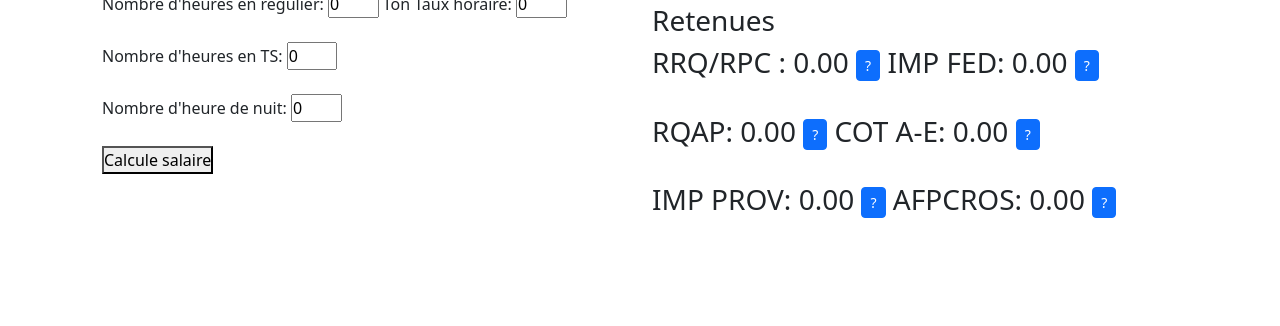
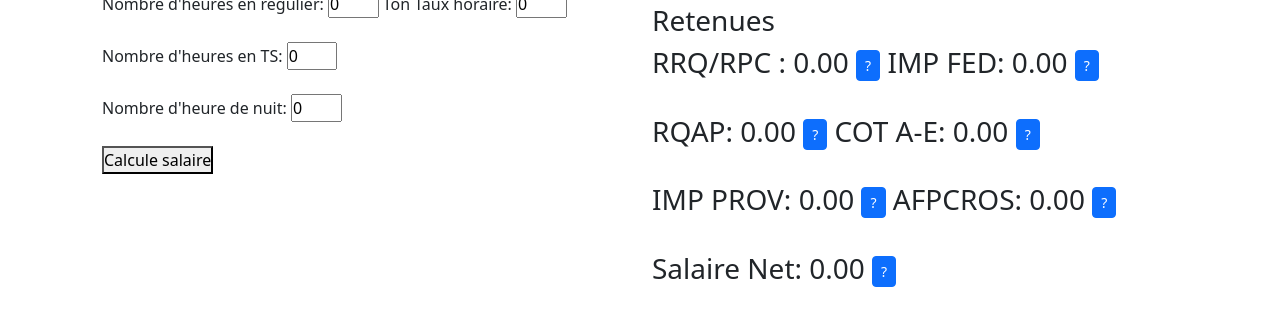
Before and after one commit to MarceloNicolasTrindadeRodriguez1/89, a plain HTML site: page index.html in a window 1280 px wide. Both pictures are taken after a click on the button "Calcule salaire". Shown: the part 226-552 px from the top of the page. Drawn offline with nearby package versions, Linux system fonts and the light colour scheme.

Commit message:
rajout du salaire net

```diff
--- a/index.html
+++ b/index.html
@@ -5,7 +5,9 @@
     <meta http-equiv="X-UA-Compatible" content="IE=edge">
     <meta name="viewport" content="width=device-width, initial-scale=1.0">
     <!-- CSS Script  -->
-    <link rel="stylesheet" href="/styles.css">
+    <link rel="stylesheet" href="styles.css">
+    <!-- JS -->
+    <script src="script.js"></script>
     <!-- Bootstrap CDN -->
     <link href="https://cdn.jsdelivr.net/npm/bootstrap@5.3.2/dist/css/bootstrap.min.css" rel="stylesheet" integrity="sha384-T3c6CoIi6uLrA9TneNEoa7RxnatzjcDSCmG1MXxSR1GAsXEV/Dwwykc2MPK8M2HN" crossorigin="anonymous">
 
@@ -74,67 +76,5 @@
 </div>
 <script src="https://cdn.jsdelivr.net/npm/@popperjs/core@2.11.8/dist/umd/popper.min.js" integrity="sha384-I7E8VVD/ismYTF4hNIPjVp/Zjvgyol6VFvRkX/vR+Vc4jQkC+hVqc2pM8ODewa9r" crossorigin="anonymous"></script>
 <script src="https://cdn.jsdelivr.net/npm/bootstrap@5.3.2/dist/js/bootstrap.min.js" integrity="sha384-BBtl+eGJRgqQAUMxJ7pMwbEyER4l1g+O15P+16Ep7Q9Q+zqX6gSbd85u4mG4QzX+" crossorigin="anonymous"></script>
-
-<script>
-    const tooltips = document.querySelectorAll('.tt');
-    tooltips.forEach(t => {new bootstrap.Tooltip(t)} )
-
-
-    function calculeSalaire(){
-    const nombreHeure = parseFloat(document.getElementById('NombreHeure').value);
-    const tauxHoraire = parseFloat(document.getElementById('TauxHoraire').value);
-    const nombreHeureTS = parseFloat(document.getElementById('NombreHeureTS').value);
-    const nombreHeureNuit = parseFloat(document.getElementById('NombreHeureNuit').value);
-
-    let revenue = (nombreHeure * tauxHoraire) + (nombreHeureTS * (tauxHoraire * 1.5)) + (nombreHeureNuit * 1.1);
-    revenue = revenue.toFixed(2);
-    document.getElementById("resultat_brut").innerHTML =  `Total Brut: ${revenue} <button type="button" class="btn btn-primary btn-sm" data-bs-toggle="tooltip" data-bs-placement="top" title="N'inclut pas le montant 'Avant Imposable' qui depend de ton abonnement parking">
-            ?
-          </button>`;
-    document.getElementById("titre").innerHTML =  "Releve des retenus potentiel";
-
-    /*Afficher les retenues*/
-    const rrq = (revenue * 0.06).toFixed(2);
-    const impoFed = (revenue * 0.08).toFixed(2);
-    const rqap = (revenue * 0.049).toFixed(2);
-    const cotAE = (revenue * 0.02).toFixed(2);
-    const impoProv = (revenue * 0.1).toFixed(2);
-    const afpcros = (revenue * 0.02).toFixed(2);
-    document.getElementById("retenues").innerHTML = ` <h3>Retenues</h3> RRQ/RPC :  ${rrq}  <button type="button" class="btn btn-primary btn-sm" data-bs-toggle="tooltip" data-bs-placement="top" title="Regime de retraite du Canada (environ 6% du salaire brut)">
-            ?
-          </button>
-          IMP FED: ${impoFed} <button type="button" class="btn btn-primary btn-sm" data-bs-toggle="tooltip" data-bs-placement="top" title="Impot Federal varie selon ton salaire (mit a 8% pour une estimation)">
-            ?
-          </button><br></br>
-          RQAP: ${rqap} <button type="button" class="btn btn-primary btn-sm" data-bs-toggle="tooltip" data-bs-placement="top" title="Regime quebecois d'assurance parentale">
-            ?
-          </button>
-          COT A-E: ${cotAE} <button type="button" class="btn btn-primary btn-sm" data-bs-toggle="tooltip" data-bs-placement="top" title="Cotisation additionnelle pour les services de santé et les services sociaux">
-            ?
-          </button><br></br>
-          IMP PROV: ${impoProv} <button type="button" class="btn btn-primary btn-sm" data-bs-toggle="tooltip" data-bs-placement="top" title="Impot Provencial du Quebec sur le revenu (mit a 10% pour estimation, mais varie selon le salaire annuel)">
-            ?
-          </button>
-          AFPCROS: ${afpcros} <button type="button" class="btn btn-primary btn-sm" data-bs-toggle="tooltip" data-bs-placement="top" title="Retenu du Syndicat environ 2% du salaire brut">
-            ?
-          </button><br></br>`
-          ;
-
-
-
-
-
-
-
-
-
-    /*console.log(nombreHeure);
-    console.log(tauxHoraire);
-    console.log(nombreHeureTS);
-    console.log(nombreHeureNuit);*/
-
-    }
-</script>
-
 </body>
 </html>
--- /dev/null
+++ b/script.js
@@ -0,0 +1,50 @@
+const tooltips = document.querySelectorAll('.tt');
+tooltips.forEach(t => {new bootstrap.Tooltip(t)} )
+
+
+function calculeSalaire(){
+const nombreHeure = parseFloat(document.getElementById('NombreHeure').value);
+const tauxHoraire = parseFloat(document.getElementById('TauxHoraire').value);
+const nombreHeureTS = parseFloat(document.getElementById('NombreHeureTS').value);
+const nombreHeureNuit = parseFloat(document.getElementById('NombreHeureNuit').value);
+
+let revenue = (nombreHeure * tauxHoraire) + (nombreHeureTS * (tauxHoraire * 1.5)) + (nombreHeureNuit * 1.1);
+revenue = revenue.toFixed(2);
+document.getElementById("resultat_brut").innerHTML =  `Total Brut: ${revenue} <button type="button" class="btn btn-primary btn-sm" data-bs-toggle="tooltip" data-bs-placement="top" title="N'inclut pas le montant 'Avant Imposable' qui depend de ton abonnement parking">
+        ?
+      </button>`;
+document.getElementById("titre").innerHTML =  "Releve des retenus potentiel";
+
+/*Afficher les retenues*/
+const rrq = (revenue * 0.06).toFixed(2);
+const impoFed = (revenue * 0.08).toFixed(2);
+const rqap = (revenue * 0.049).toFixed(2);
+const cotAE = (revenue * 0.02).toFixed(2);
+const impoProv = (revenue * 0.1).toFixed(2);
+const afpcros = (revenue * 0.02).toFixed(2);
+const salaireNet = (revenue - rrq - impoFed - rqap - cotAE - impoProv - afpcros).toFixed(2);
+document.getElementById("retenues").innerHTML = ` <h3>Retenues</h3> RRQ/RPC :  ${rrq}  <button type="button" class="btn btn-primary btn-sm" data-bs-toggle="tooltip" data-bs-placement="top" title="Regime de retraite du Canada (environ 6% du salaire brut)">
+        ?
+      </button>
+      IMP FED: ${impoFed} <button type="button" class="btn btn-primary btn-sm" data-bs-toggle="tooltip" data-bs-placement="top" title="Impot Federal varie selon ton salaire (mit a 8% pour une estimation)">
+        ?
+      </button><br></br>
+      RQAP: ${rqap} <button type="button" class="btn btn-primary btn-sm" data-bs-toggle="tooltip" data-bs-placement="top" title="Regime quebecois d'assurance parentale">
+        ?
+      </button>
+      COT A-E: ${cotAE} <button type="button" class="btn btn-primary btn-sm" data-bs-toggle="tooltip" data-bs-placement="top" title="Cotisation additionnelle pour les services de santé et les services sociaux">
+        ?
+      </button><br></br>
+      IMP PROV: ${impoProv} <button type="button" class="btn btn-primary btn-sm" data-bs-toggle="tooltip" data-bs-placement="top" title="Impot Provencial du Quebec sur le revenu (mit a 10% pour estimation, mais varie selon le salaire annuel)">
+        ?
+      </button>
+      AFPCROS: ${afpcros} <button type="button" class="btn btn-primary btn-sm" data-bs-toggle="tooltip" data-bs-placement="top" title="Retenu du Syndicat environ 2% du salaire brut">
+        ?
+      </button><br></br>
+      Salaire Net: ${salaireNet} <button type="button" class="btn btn-primary btn-sm" data-bs-toggle="tooltip" data-bs-placement="top" title="Salaire brut moins retenues">
+      ?
+    </button>`
+      ;
+
+
+}
```
